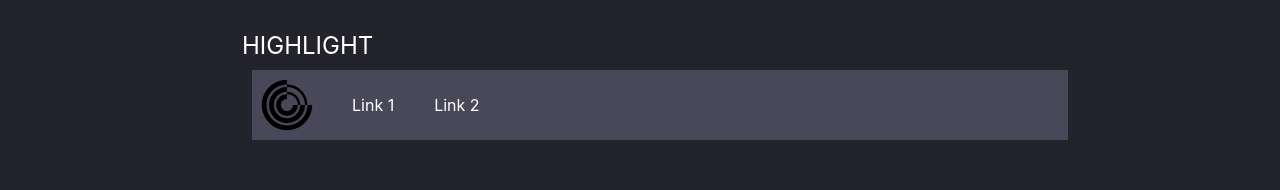
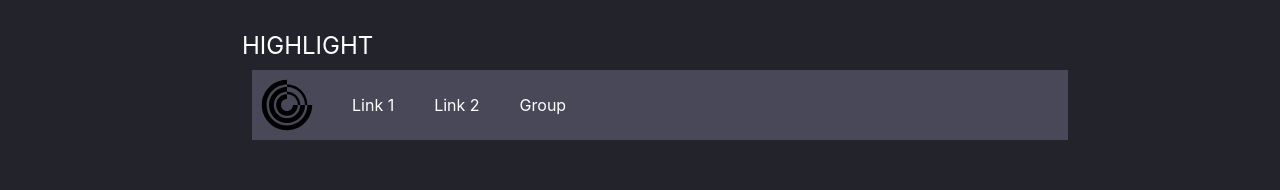
Before and after one commit to Kusty23/ui-components, a React (Create React App) app: page /navmenus in a window 1280 px wide. Shown: the part 317-507 px from the top of the page. Built offline with nearby package versions, Linux system fonts and the light colour scheme.

Commit message:
Selectable menu group

```diff
--- a/src/components/KMenuGroup.jsx
+++ b/src/components/KMenuGroup.jsx
@@ -6,7 +6,12 @@ class KMenuGroup extends Component {
     return (
       <>
         <div className="KMenuGroup">
-          <KMenuLink text="Group"></KMenuLink>
+          <KMenuLink
+            href="#"
+            text="Group"
+            selected={this.props.selected}
+            setSelected={this.props.setSelected}
+          ></KMenuLink>
           <div>{this.props.content}</div>
         </div>
       </>
--- a/src/components/KTopMenu.jsx
+++ b/src/components/KTopMenu.jsx
@@ -18,7 +18,13 @@ export default function KTopMenu(props) {
             />
           );
         });
-        return <KMenuGroup content={subgroup} />;
+        return (
+          <KMenuGroup
+            content={subgroup}
+            selected={selected}
+            setSelected={setSelected}
+          />
+        );
       } else {
         return (
           <KMenuLink
--- a/src/pages/NavMenus.jsx
+++ b/src/pages/NavMenus.jsx
@@ -48,6 +48,19 @@ export default class NavMenus extends Component {
                     content={[
                       { text: "Link 1", href: "#Highlight" },
                       { text: "Link 2", href: "#Highlight" },
+                      {
+                        isGroup: true,
+                        content: [
+                          {
+                            text: "Sublink 1",
+                            href: "#Highlight",
+                          },
+                          {
+                            text: "Sublink 2",
+                            href: "#Highlight",
+                          },
+                        ],
+                      },
                     ]}
                   />
                 }
```
